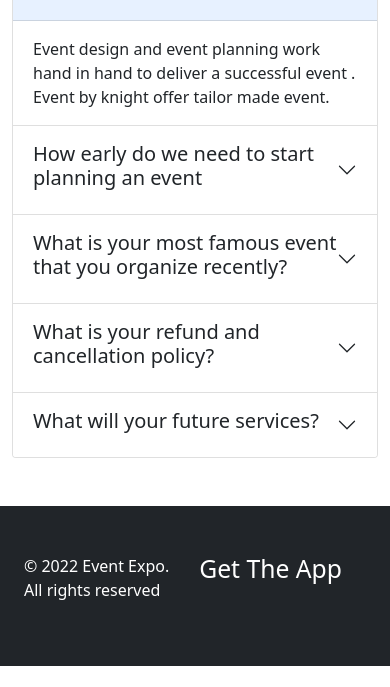
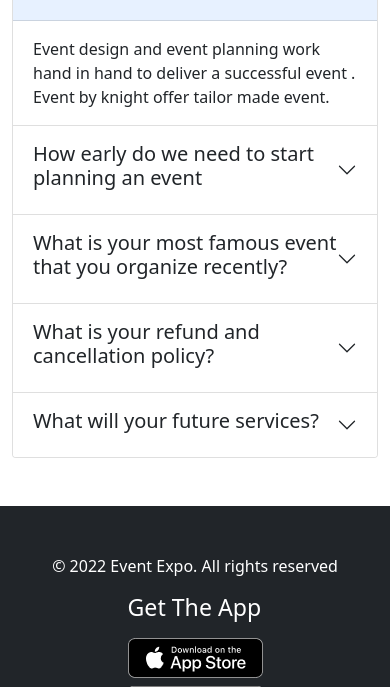
Before and after one commit to shahidul7150/event-center, a plain HTML site: page index.html in a window 390 px wide. Shown: the part 2694-3381 px from the top of the page. Before the commit the page ends 3360 px from the top, so only its background shows below. Drawn offline with nearby package versions, Linux system fonts and the light colour scheme.

Commit message:
footer add with response

```diff
--- a/css/style.css
+++ b/css/style.css
@@ -49,19 +49,10 @@ body{
       border-radius: 15px;
       box-shadow: rgba(0, 0, 0, 0.2) 0px 60px 40px -7px;
   }
-  badge{
-      position: absolute;
-      bottom: 530px;
-      right: 320px;
-      z-index: 1;
-      background-color: #fa2828;
-  }
+
   @media screen and (max-width:768px) {
-    badge{
-        position: absolute;
-        bottom: 950px;
-        right: 50px;
-        z-index: 1;
-        background-color: #fa2828;
+    .reponse{
+        display: flex;
+        flex-direction: column;
     }
   }
--- a/index.html
+++ b/index.html
@@ -258,18 +258,19 @@
 
     <!-- footer section  -->
     <footer class="bg-dark h-100px text-white mt-5 py-5 ">
-        <div class="row row-cols-2 row-md-cols-1 container ">
-            <div class="col">
-                <p>&copy 2022 Event Expo. All rights reserved</p>
-            </div>
-            <div class="col">
-                <h2 class="text-end">Get The App</h2>
+        <section class="container">
+            <div class="d-flex justify-content-between align-items-center reponse">
                 <div>
-                    <img src="" alt="">
-
+                    <p>&copy 2022 Event Expo. All rights reserved</p>
+                </div>
+                <div >
+                    <h3>Get The App</h3>
+                    <a  href=""><img class="py-2" src="/social-icons/ap.png" alt=""></a>
+                    <br>
+                    <a target="_blank" href="https://play.google.com/store/apps/details?id=learn.programming.courses&hl=en&gl=US"><img src="/social-icons/gp.png" alt=""></a>
                 </div>
             </div>
-        </div>
+        </section>
     </footer>
     <!-- Bootstrap script link  -->
     <script src="https://cdn.jsdelivr.net/npm/bootstrap@5.0.2/dist/js/bootstrap.bundle.min.js" integrity="sha384-MrcW6ZMFYlzcLA8Nl+NtUVF0sA7MsXsP1UyJoMp4YLEuNSfAP+JcXn/tWtIaxVXM" crossorigin="anonymous"></script>
```
Also changed, not shown: social-icons/ap.png (added), social-icons/gp.png (added).
